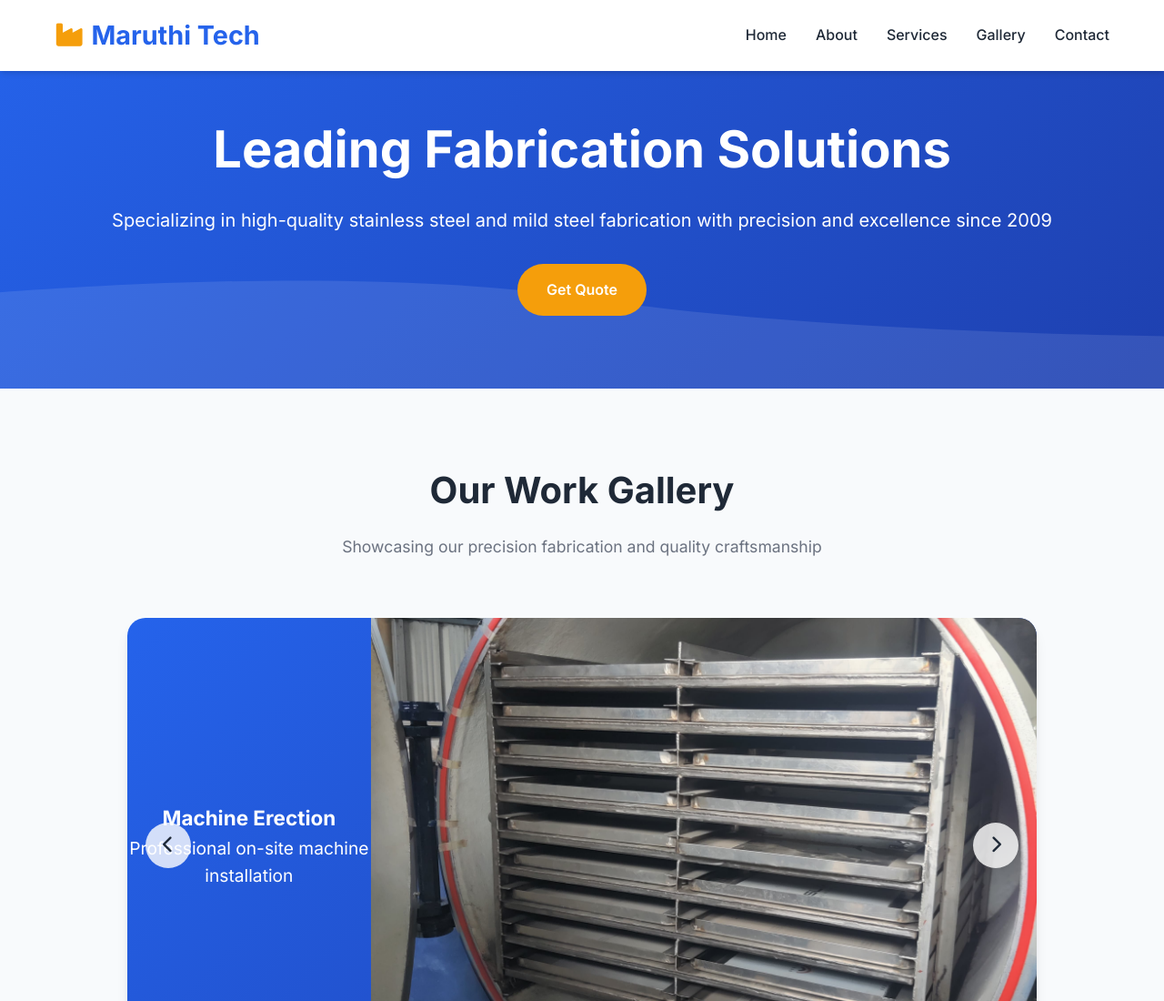
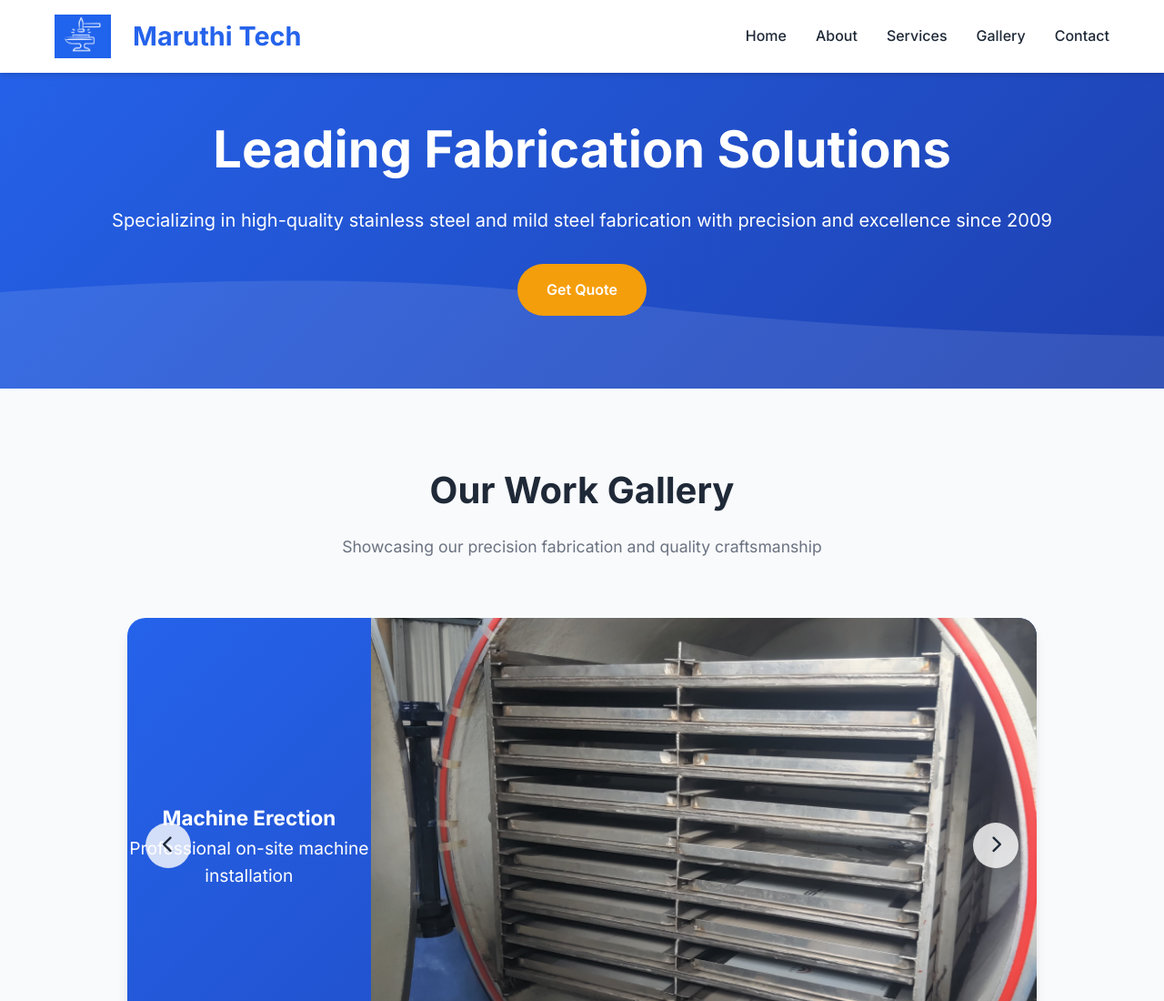
Before and after one commit to Manojv08/maruthi-tech-webapp, a plain HTML site: page index.html in a window 1280 px wide. Shown: the top 1100 px of the page at 91% size. Drawn offline with Linux system fonts and the light colour scheme.

Commit message:
Logos updated

```diff
--- a/index.html
+++ b/index.html
@@ -688,7 +688,8 @@
         <nav class="container">
             <div class="nav-container">
                 <a href="#" class="logo">
-                    <i class="fas fa-industry"></i>
+                    <img src="images/Logo3.png" alt="Maruthi Tech Logo"
+                        style="height: 3rem; width: auto; display: inline-block; vertical-align: middle; margin-right: 1rem;">
                     Maruthi Tech
                 </a>
                 <ul class="nav-menu">
```
Also changed, not shown: images/Logo2.jpeg (deleted), images/Logo2.png (added), images/Logo3.png (added).
